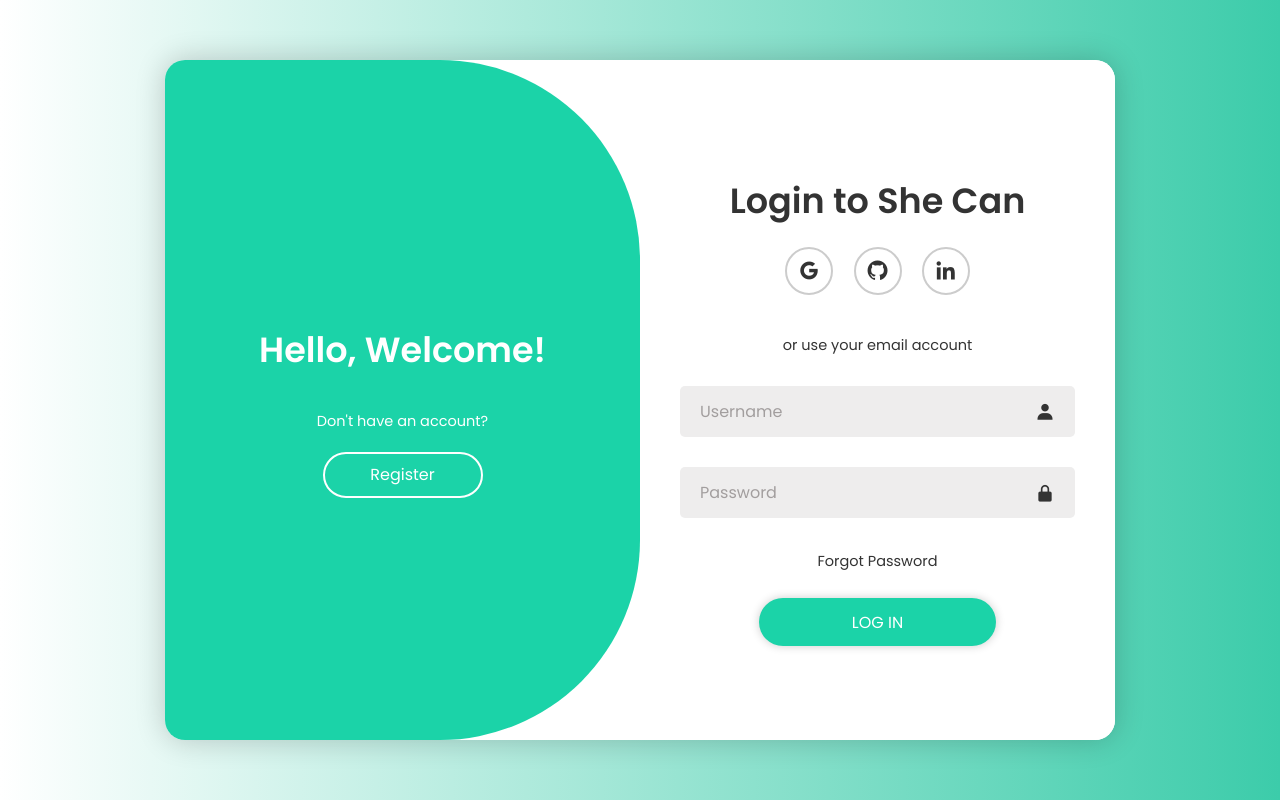
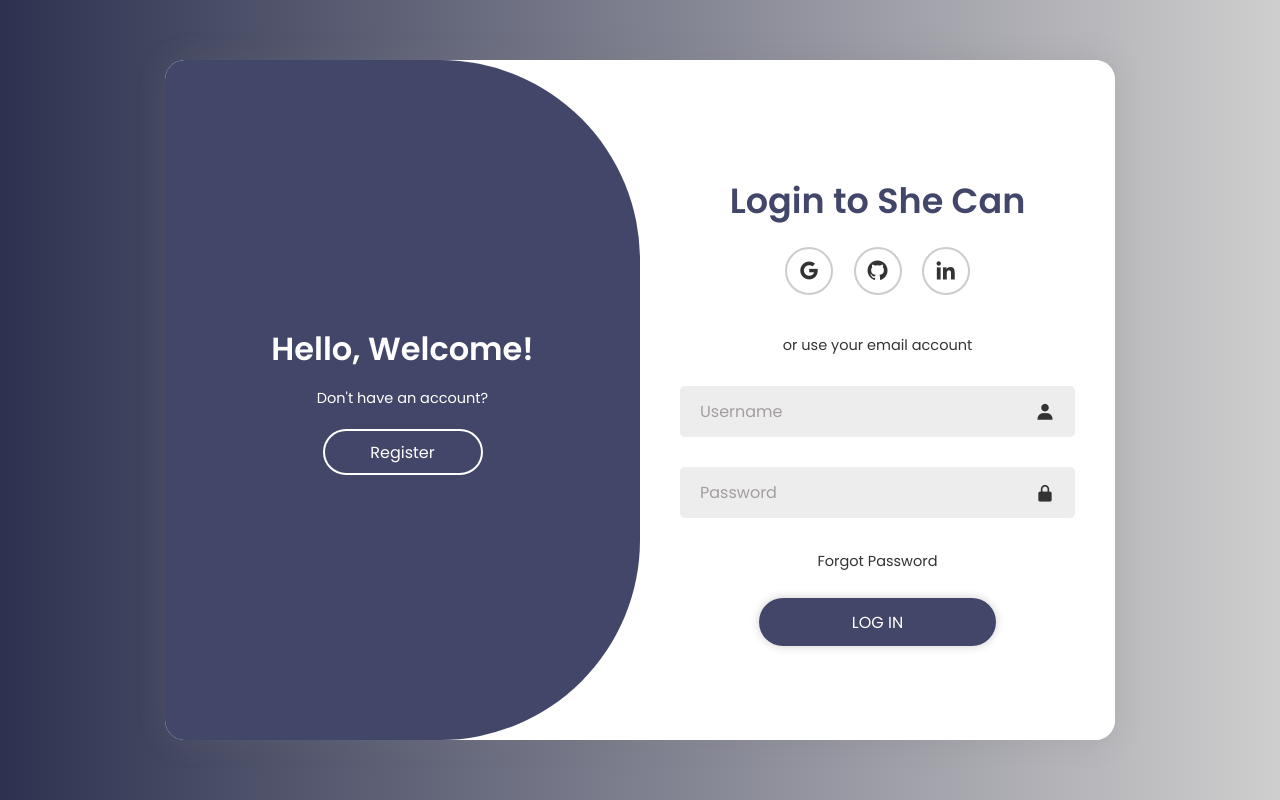
Before and after one commit to snehha017/she-can-foundation, a Flask app: page / in a window 1280 px wide. Run offline with Flask 3, Linux system fonts and the light colour scheme.

Commit message:
customized the signup form with attractive colors and added some animation to the bg.

```diff
--- a/static/script.js
+++ b/static/script.js
@@ -5,8 +5,10 @@ const loginBtn = document.querySelector('.login-btn');
 
 registerBtn.addEventListener('click', () => {
     container.classList.add('active');
+    document.body.classList.add('signup-active');
 });
 
 loginBtn.addEventListener('click', () => {
     container.classList.remove('active');
+    document.body.classList.remove('signup-active');
 });
--- a/static/style.css
+++ b/static/style.css
@@ -10,7 +10,14 @@
     justify-content: center;
     align-items: center;
     min-height: 100vh;
-    background: linear-gradient(90deg, white, rgb(60, 204, 170));
+    background: linear-gradient(270deg, #2D3250, rgb(207, 206, 206), #2D3250);
+    background-size: 200% 200%;
+    background-position: 0% 50%;
+    transition: background-position 1.8s ease-in-out;
+ }
+
+ body.signup-active{
+    background-position: 100% 50%;
  }
 
 .container {
@@ -19,7 +26,7 @@
     height: 680px;
     background: white;
     border-radius: 20px;
-    box-shadow: 0 0 30px rgba(0, 0, 0, .2);
+    box-shadow: 0 0 30px rgba(118, 116, 116, 0.2);
     overflow: hidden;
 }
 
@@ -54,9 +61,10 @@ form {
     width: 100%;
 }
 
-.container h1 {
+.form-box h1 {
     font-size: 35px;
     margin: 20px 0;
+    color: #424769;
 }
 
 .input-box {
@@ -103,7 +111,7 @@ form {
     height: 2px;
     bottom: 0;
     left: 50%;
-    background-color: rgb(24, 189, 151);
+    background-color: #424769;
     transition: 0.3s ease;
     transform: translateX(-50%);
 }
@@ -115,7 +123,7 @@ form {
 .btn {
     width: 60%;
     height: 48px;
-    background: rgb(27, 211, 168);
+    background: #424769;
     border-radius: 25px;
     box-shadow: 0 0 10px rgba(0, 0, 0, .2);
     border: none;
@@ -127,7 +135,7 @@ form {
 }
 
 .btn:hover {
-    background: rgb(26, 191, 153);
+    background: #3a3e5c;
 }
 
 .container p {
@@ -148,8 +156,8 @@ form {
 }
 
 .social-icons a:hover {
-    border: 2px solid rgb(27, 211, 168);
-    color: rgb(57, 217, 166);
+    border: 2px solid #424769;
+    color: #424769;
     border-radius: 20px;
     transform: scale(1.12);
     box-shadow: 0 8px 20px rgba(0, 0, 0, 0.08);
@@ -168,7 +176,7 @@ form {
     width: 300%;
     height: 100%;
     border-radius: 200px;
-    background-color: rgb(27, 211, 168);
+    background-color: #424769;
     z-index: 2;
     transition: 1.8s ease-in-out;
 
```
